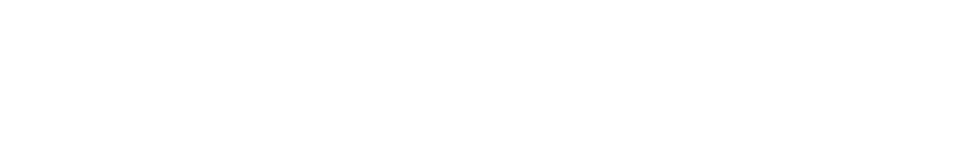
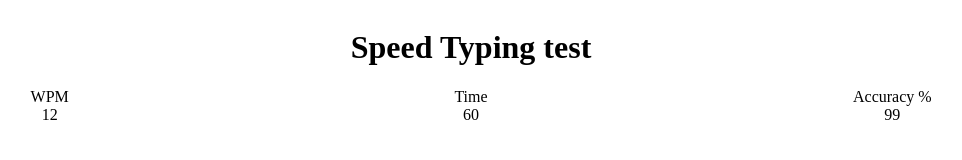
Before and after one commit to KarolisGaiv/Typing-Speed-App, a website: page index.html in a window 1280 px wide. Shown: the whole page, without its empty margins (169-1131 px from the left). Drawn offline with Linux system fonts and the light colour scheme.

Commit message:
add basic layout for header, and stats container

```diff
--- a/index.html
+++ b/index.html
@@ -9,6 +9,23 @@
 </head>
 
 <body>
+    <header>
+        <h1>Speed Typing test</h1>
+    </header>
+    <section class="result-container">
+        <div class="wpm-container">
+            <div>WPM</div>
+            <div>12</div>
+        </div>
+        <div class="timer-container">
+            <div>Time</div>
+            <div>60</div>
+        </div>
+        <div class="accuracy-container">
+            <div>Accuracy %</div>
+            <div>99</div>
+        </div>
+    </section>
 
 
 
--- a/package.json
+++ b/package.json
@@ -3,6 +3,7 @@
   "version": "1.0.0",
   "description": "",
   "main": "index.js",
+  "type": "module",
   "scripts": {
     "test": "echo \"Error: no test specified\" && exit 1"
   },
--- a/style.css
+++ b/style.css
@@ -0,0 +1,20 @@
+body {
+    display: flex;
+    flex-direction: column;
+    align-items: center;
+}
+
+.result-container {
+    display: flex;
+    width: 100%;
+    justify-content: space-around;
+}
+
+.wpm-container,
+.timer-container,
+.accuracy-container {
+    display: flex;
+    flex-direction: column;
+    align-items: center;
+    flex: 1;
+}
```
